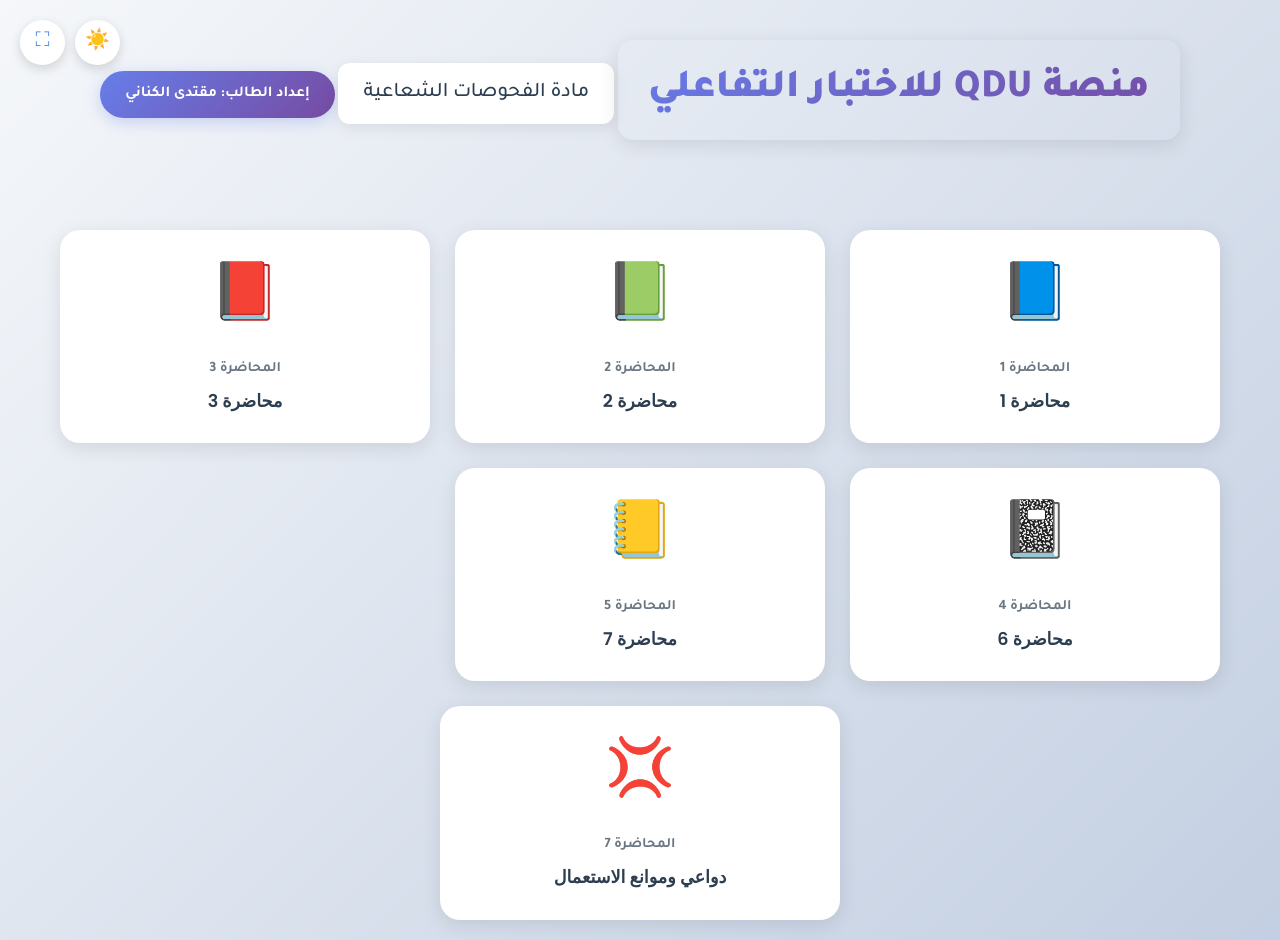
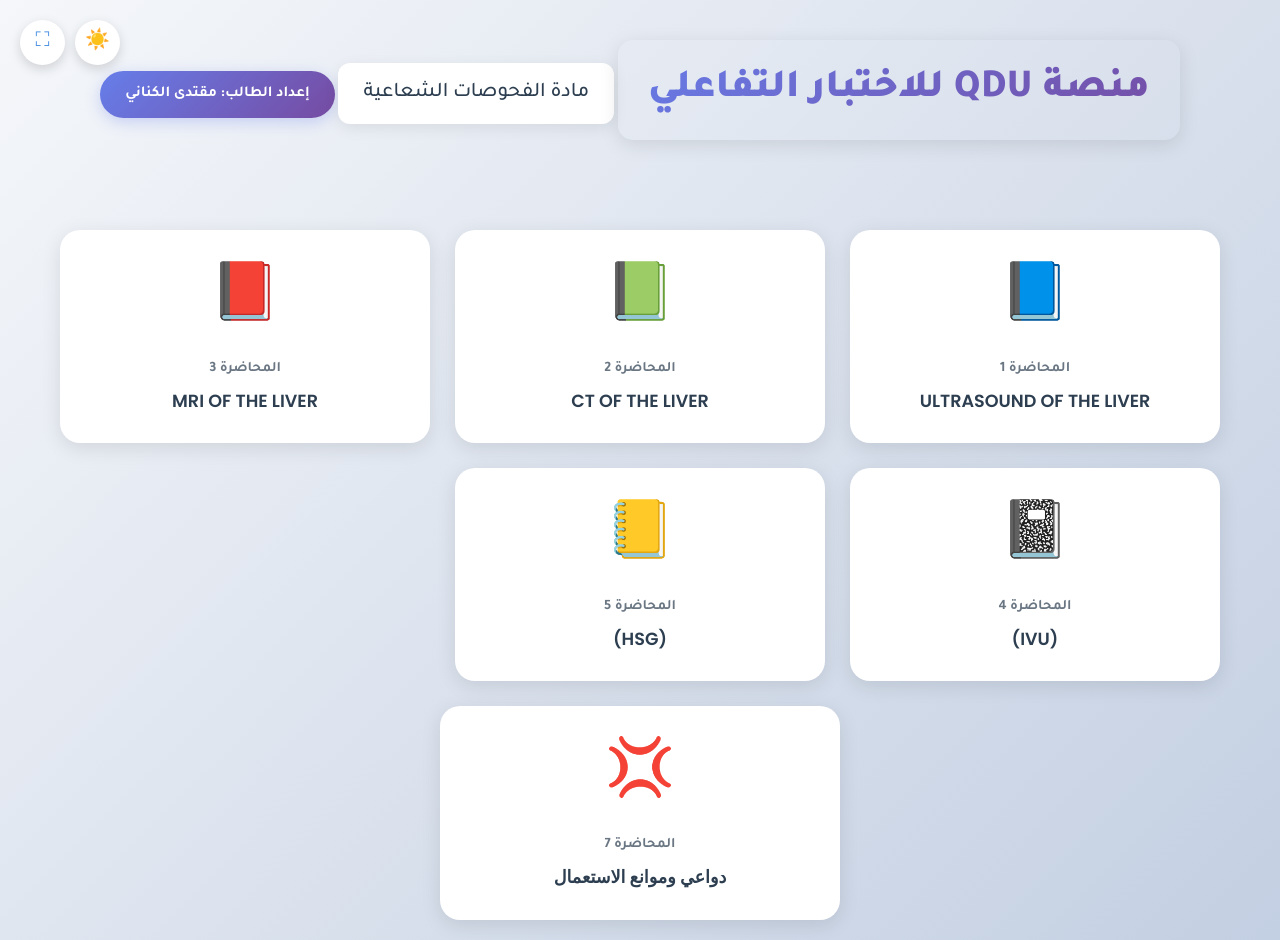
Before and after one commit to mq313qdu-ux/MQ-X, a plain HTML site: page index.html in a window 1280 px wide. Drawn offline with nearby package versions, Linux system fonts and the light colour scheme.

Commit message:
Update index.html

```diff
--- a/index.html
+++ b/index.html
@@ -1236,7 +1236,7 @@
         const lectures = [
             {
                 id: 1,
-                title: "محاضرة 1",
+                title: "ULTRASOUND OF THE LIVER",
                 icon: "📘",
                 questions: [
                     {
@@ -1397,7 +1397,7 @@
             },
             {
                 id: 2,
-                title: "محاضرة 2",
+                title: "CT OF THE LIVER",
                 icon: "📗",
                 questions: [
                     {
@@ -1551,7 +1551,7 @@
             },
             {
                 id: 3,
-                title: "محاضرة 3",
+                title: "MRI OF THE LIVER",
                 icon: "📕",
                 questions: [
                     {
@@ -1719,7 +1719,7 @@
             },
             {
                 id: 4,
-                title: "محاضرة 6",
+                title: "(IVU)",
                 icon: "📓",
                 questions: [
 
@@ -1868,7 +1868,7 @@
             },
             {
                 id: 5,
-                title: "محاضرة 7",
+                title: "(HSG)",
                 icon: "📒",
                 questions: [
 
```
